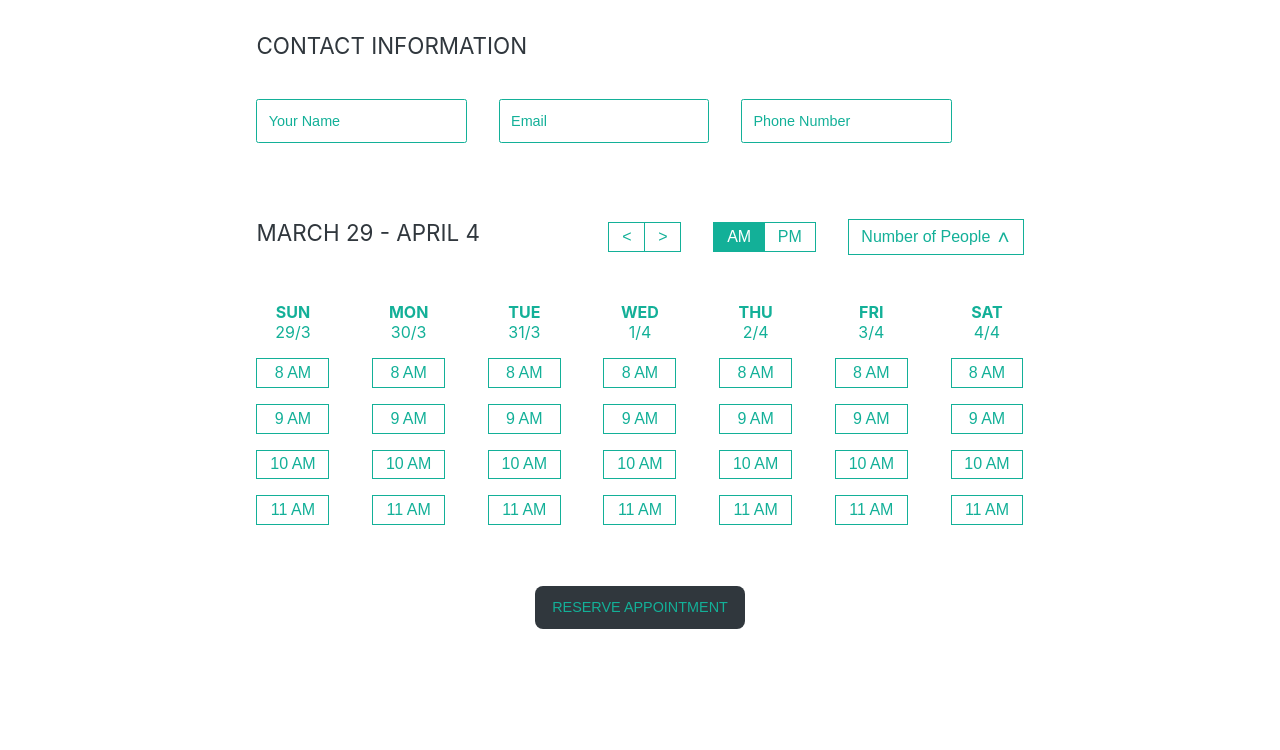
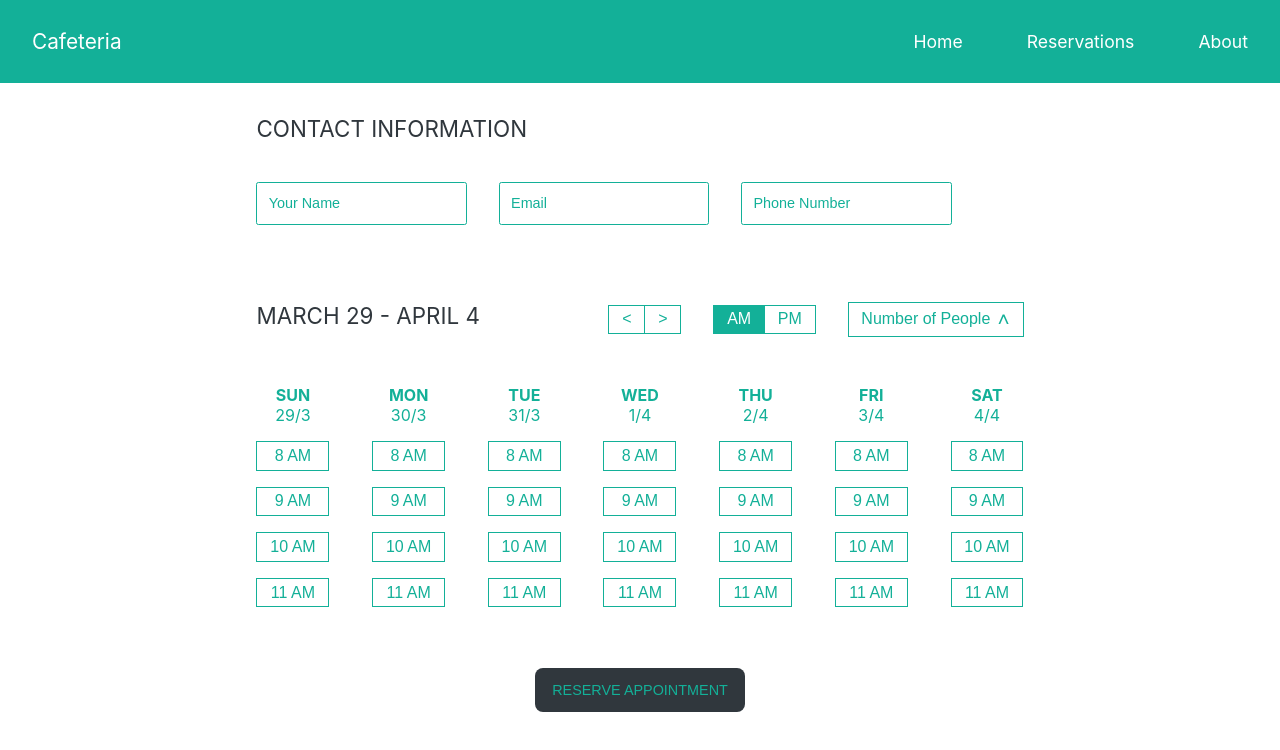
Before and after one commit to Katerina-Koumproglou/ReservationPage, a React (Create React App) app: page /reservations in a window 1280 px wide. Shown: the top 750 px of the page. Built offline with nearby package versions, Linux system fonts and the light colour scheme.

Commit message:
created header (not done) and routing

```diff
--- a/package.json
+++ b/package.json
@@ -11,6 +11,7 @@
     "react-datepicker": "^9.1.0",
     "react-dom": "^19.2.4",
     "react-icons": "^5.6.0",
+    "react-router-dom": "^7.14.1",
     "react-scripts": "5.0.1",
     "react-toastify": "^11.0.5",
     "styled-components": "^6.3.12",
--- a/src/App.js
+++ b/src/App.js
@@ -1,15 +1,27 @@
 import ReservationPage from "./pages/ReservationPage";
+import Home from "./pages/Home";
 import { GlobalStyles } from "./styles/GlobalStyles";
 import { AppWrapper } from "./styles/Wrappers";
+import Header from "./components/UILayout/Header";
+import { ThemeProvider } from "styled-components";
+import { theme } from "./styles/theme";
+import { BrowserRouter, Route, Routes } from "react-router-dom";
 
 function App() {
   return (
-    <>
+    <BrowserRouter>
       <GlobalStyles />
-      <AppWrapper>
-        <ReservationPage />
-      </AppWrapper>
-    </>
+      <ThemeProvider theme={theme}>
+        <AppWrapper>
+          <Header />
+
+          <Routes>
+            <Route path="/" element={<Home />} />
+            <Route path="/reservations" element={<ReservationPage />} />
+          </Routes>
+        </AppWrapper>
+      </ThemeProvider>
+    </BrowserRouter>
   );
 }
 
--- a/src/components/UILayout/GuestDropdown.js
+++ b/src/components/UILayout/GuestDropdown.js
@@ -24,16 +24,16 @@ const GuestDropdown = ({ userInfo, handleChange, errors }) => {
   };
 
   const dropdownRef = useRef();
+  const handleClickOutside = (e) => {
+    if (!dropdownRef.current.contains(e.target)) {
+      setDropdownIsOpen(false);
+    }
+  };
+
   useEffect(() => {
-    let handler = (e) => {
-      if (!dropdownRef.current.contains(e.target)) {
-        setDropdownIsOpen(false);
-      }
-    };
-    document.addEventListener("mousedown", handler);
-
+    document.addEventListener("mousedown", handleClickOutside);
     return () => {
-      document.removeEventListener("mousedown", handler);
+      document.removeEventListener("mousedown", handleClickOutside);
     };
   }, []);
 
--- /dev/null
+++ b/src/components/UILayout/Header.js
@@ -0,0 +1,20 @@
+import { HeaderTitle } from "../../styles/Titles";
+import { HeaderWrapper, InnerWrapper } from "../../styles/Wrappers";
+import { NavWrapper, NavItem } from "../../styles/Navigations";
+
+const Header = () => {
+  return (
+    <HeaderWrapper>
+      <InnerWrapper>
+        <HeaderTitle>Cafeteria</HeaderTitle>
+        <NavWrapper>
+          <NavItem to="/">Home</NavItem>
+          <NavItem to="/reservations">Reservations</NavItem>
+          <NavItem>About</NavItem>
+        </NavWrapper>
+      </InnerWrapper>
+    </HeaderWrapper>
+  );
+};
+
+export default Header;
--- /dev/null
+++ b/src/pages/Home.js
@@ -0,0 +1,3 @@
+const Home = () => {};
+
+export default Home;
--- a/src/pages/ReservationPage.js
+++ b/src/pages/ReservationPage.js
@@ -7,8 +7,6 @@ import ContactInfo from "../components/UILayout/ContactInfo";
 import ReservationDetails from "../components/UILayout/ReservationDetails";
 import validateUserInfo from "../functions/validateNecessaryFields";
 import { SubmitButton } from "../styles/Buttons";
-import { ThemeProvider } from "styled-components";
-import { theme } from "../styles/theme";
 import { AppWrapper, SectionWrapper } from "../styles/Wrappers";
 
 const ReservationPage = () => {
@@ -68,7 +66,6 @@ const ReservationPage = () => {
   }
 
   return (
-    <ThemeProvider theme={theme}>
     <AppWrapper as="form" onSubmit={handleSubmit}>
       <SectionWrapper>
         {/* CONTACT INFORMATION SECTION */}
@@ -89,7 +86,6 @@ const ReservationPage = () => {
       <SubmitButton>RESERVE APPOINTMENT</SubmitButton>
       <ToastContainer />
     </AppWrapper>
-    </ThemeProvider>
   );
 };
 
--- /dev/null
+++ b/src/styles/Navigations.js
@@ -0,0 +1,14 @@
+import { Link } from "react-router-dom";
+import styled from "styled-components";
+
+export const NavWrapper = styled.nav`
+  text-align: right;
+  display: flex;
+  gap: 4rem;
+`;
+
+export const NavItem = styled(Link)`
+  color: ${({ theme }) => theme.colors.secondaryText};
+  text-decoration: none;
+  font-size: 1.1rem;
+`;
--- a/src/styles/Titles.js
+++ b/src/styles/Titles.js
@@ -10,3 +10,10 @@ export const SectionTitle = styled.h2`
   margin-top: 2rem;
   min-width: 20rem;
 `;
+
+export const HeaderTitle = styled.h3`
+  color: ${({ theme }) => theme.colors.secondaryText};
+  text-align: left;
+  font-weight: 400;
+  font-size: 1.3rem;
+`;
--- a/src/styles/Wrappers.js
+++ b/src/styles/Wrappers.js
@@ -61,3 +61,17 @@ export const WeekHeader = styled.div`
 export const DropdownContainer = styled.div`
   position: relative;
 `;
+
+export const HeaderWrapper = styled.header`
+  background-color: ${({ theme }) => theme.colors.primary};
+  width: 100%;
+`;
+
+export const InnerWrapper = styled.div`
+  margin: 0 auto;
+  padding: 0.5rem 2rem;
+  display: flex;
+  justify-content: space-between;
+  align-items: center;
+  box-sizing: border-box;
+`;
```
Also changed, not shown: src/components/UILayout/Footer.js (added), 1 other file (tests, documents, lock files or other folders). Lines whose indentation alone changed are shown as unchanged.
